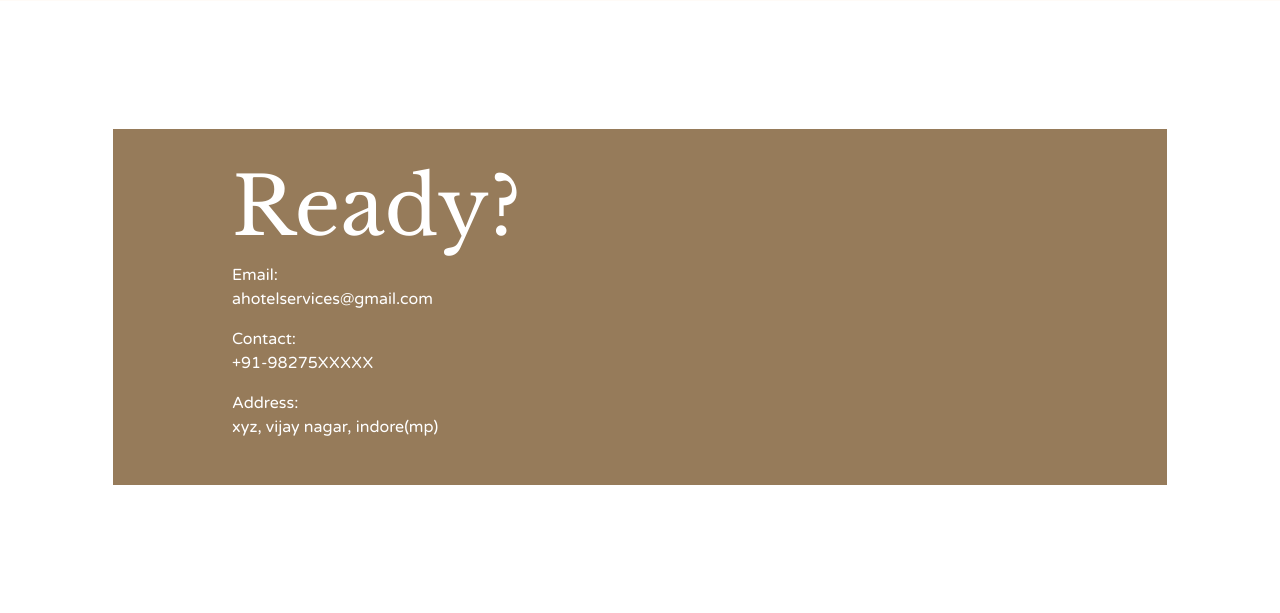
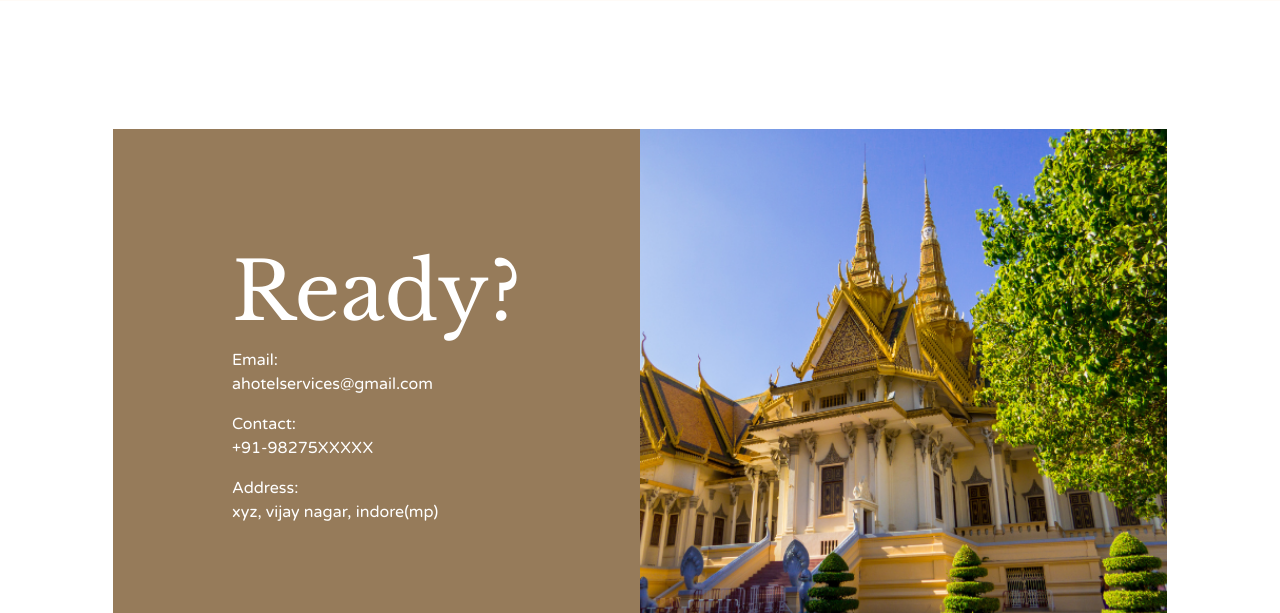
Before and after one commit to priyanshi1282/Hotel-Website, a plain HTML site: page index.html in a window 1280 px wide. Shown: the part 1980-2593 px from the top of the page. Drawn offline with nearby package versions, Linux system fonts and the light colour scheme; the site is published under a folder, as on GitHub Pages, so addresses that start at the root find nothing.

Commit message:
Update index.html

```diff
--- a/index.html
+++ b/index.html
@@ -109,7 +109,7 @@
                 </div>
             </div>
             <div class="contact-column col-lg-6">
-                <img src="/images/ready-bg.png" alt="">
+                <img src="./images/ready-bg.png" alt="">
             </div>
         </div>
         </div>
```
